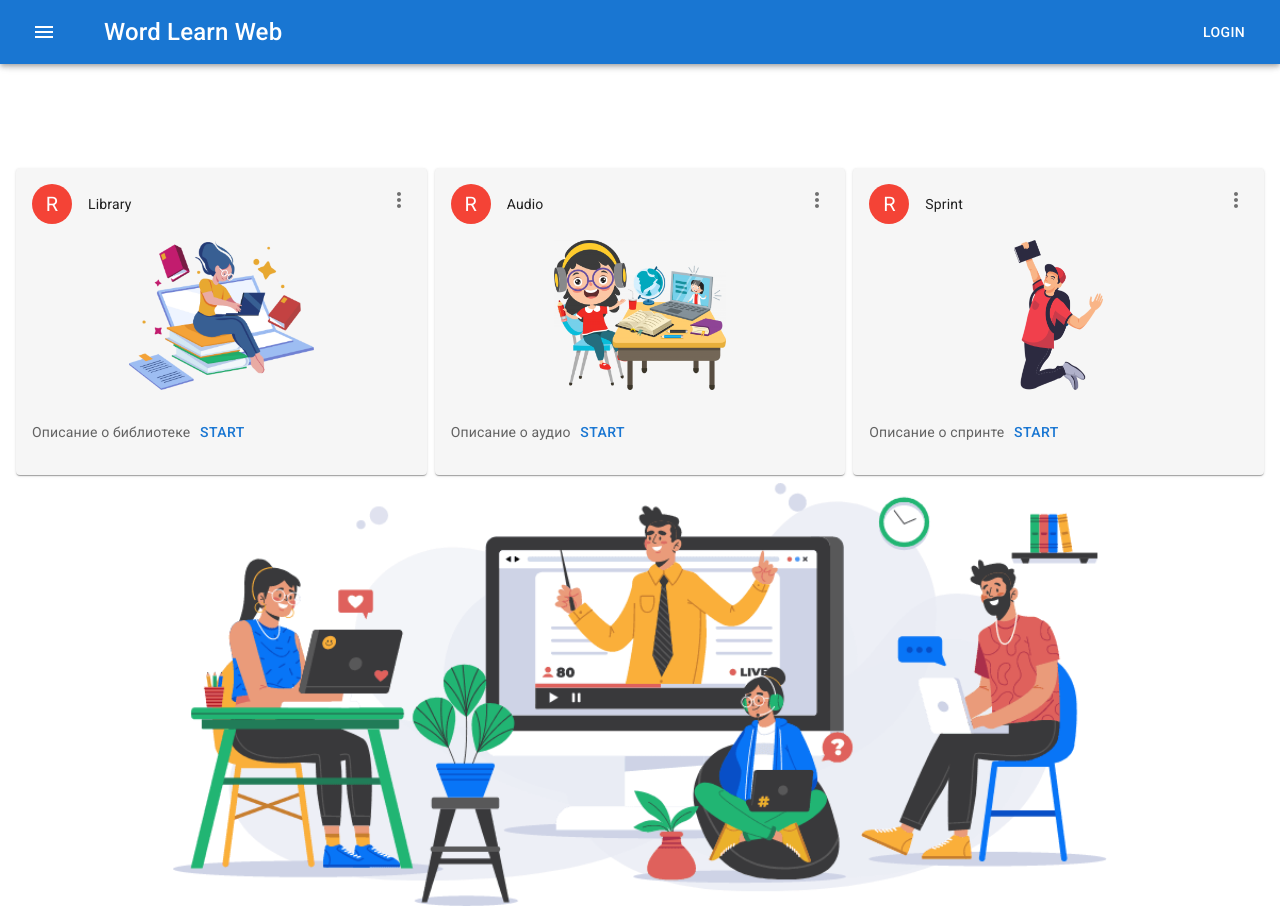
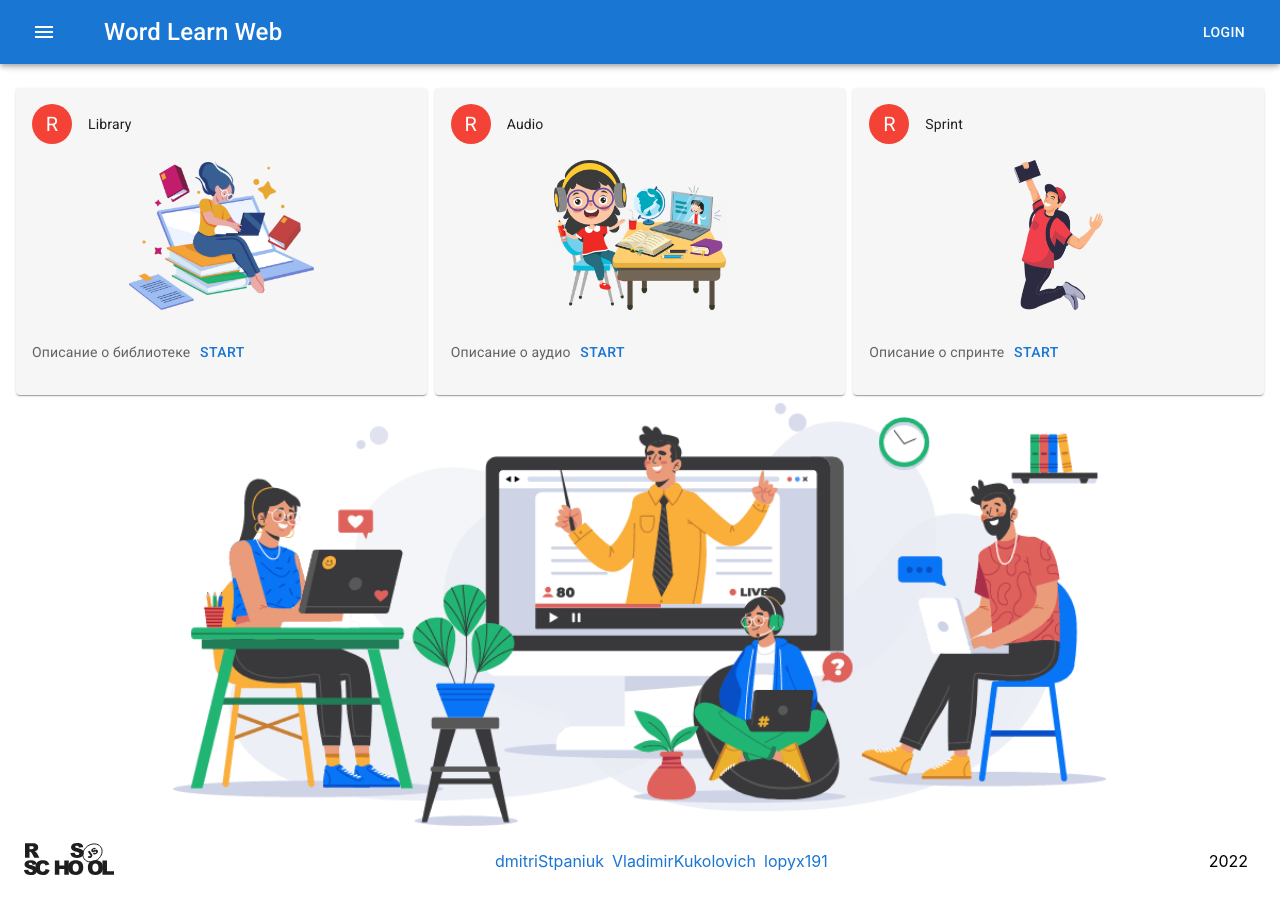
Before and after one commit to dmitriStpaniuk/rslang, a React (Create React App) app: page / in a window 1280 px wide. After the commit the page ends 895 px from the top, so only its background shows below. Built offline with nearby package versions, Linux system fonts and the light colour scheme.

Commit message:
add: footer

```diff
--- a/index.d.ts
+++ b/index.d.ts
@@ -3,8 +3,8 @@ declare module '@emotion/react' {
   export interface Theme extends MuiTheme {}
   declare module '*.png';
   declare module '*.mp3';
+  declare module '*.svg';
 }
 declare module '*.jpg';
 declare module '*.avif';
 declare module '*.webp';
-declare module '*.svg';
--- a/src/App.js
+++ b/src/App.js
@@ -1,8 +1,11 @@
+import { Footer } from "./components/Footer";
 import { Headers } from "./components/Headers.tsx";
 
 function App() {
   return (
+    <>
       <Headers />
+    </>
   );
 }
 
--- /dev/null
+++ b/src/components/Footer.tsx
@@ -0,0 +1,35 @@
+import { Grid, Link, Paper } from "@mui/material";
+import rsSchool from "./assets/img/rs_school.svg";
+
+const dateTeam = [
+  { name: "dmitriStpaniuk", url: "https://github.com/dmitriStpaniuk" },
+  { name: "VladimirKukolovich", url: "https://github.com/VladimirKukolovich" },
+  { name: "lopyx191", url: "https://github.com/lopyx191" },
+];
+
+export const Footer = () => {
+  return (
+
+      <Grid
+        container
+        alignItems=" center"
+        justifyContent="space-between"
+        sx={{ p: 2 }}
+      >
+        <Grid item>
+          <img src={rsSchool} alt="rsSchool" />
+        </Grid>
+        <Grid display="flex" gap={1}  flexWrap={'wrap'}>
+          {dateTeam.map((user) => (
+            <Grid key={user.name} item>
+              <Link href={user.url} underline="hover">
+                {user.name}
+              </Link>
+            </Grid>
+          ))}
+        </Grid>
+        <Grid>2022</Grid>
+      </Grid>
+
+  );
+};
--- a/src/components/Headers.tsx
+++ b/src/components/Headers.tsx
@@ -38,7 +38,7 @@ export const Headers = () => {
 
   const getList = () => (
     <div style={{ width: 250 }} onClick={() => setOpen(false)}>
-      {data.map((item, index) => (
+      {data.map((item) => (
         <div key={item.name}>
           {item.isPrivate
             ? <PrivateNavMenuItem path={item.path} icon={item.icon} name={item.name} />
--- a/src/components/Main.tsx
+++ b/src/components/Main.tsx
@@ -11,10 +11,11 @@ import { SignIn } from './registration/SignIn';
 import { Textbook } from './textbook/Textbook';
 import { SprintGame } from './games/sprint/SprintGame';
 import { AudioChallehgeGame } from "./games/audio-challenge/AudioChallengeGame";
+import { Footer } from "./Footer";
 
 const Placeholder = () => (
   <Grid
-    sx={{ p: 2, mt: 10 }}
+    sx={{pr: 2, pl: 2, mt: 2 }}
     container
     maxWidth={"1900px"}
     spacing={1}
@@ -37,6 +38,7 @@ const Placeholder = () => (
     <Grid item xs={false} md={9} display={{ xs: "none", sm: "block" }}>
       <CardMedia component="img" image={mainImg} alt="main-img" />
     </Grid>
+    <Footer />
   </Grid>
 );
 export const Main = () => {
--- a/src/components/cards/CardMain.tsx
+++ b/src/components/cards/CardMain.tsx
@@ -3,11 +3,9 @@ import CardHeader from '@mui/material/CardHeader';
 import CardMedia from '@mui/material/CardMedia';
 import CardContent from '@mui/material/CardContent';
 import Avatar from '@mui/material/Avatar';
-import IconButton from '@mui/material/IconButton';
 import Typography from '@mui/material/Typography';
 import { red } from '@mui/material/colors';
 import { Button } from '@mui/material';
-import MoreVertIcon from '@mui/icons-material/MoreVert';
 import { Link as RouterLink } from 'react-router-dom';
 
 type CardMainProps = {
@@ -25,13 +23,7 @@ export const CardMain = ({ img, title, discription, src }: CardMainProps) => {
             R
           </Avatar>
         }
-        action={
-          <IconButton aria-label="settings">
-            <MoreVertIcon />
-          </IconButton>
-        }
         title={title}
-      // subheader="September 14, 2016"
       />
       <CardMedia
         sx={{ objectFit: 'contain' }}
--- a/src/components/cards/CardTextbook.tsx
+++ b/src/components/cards/CardTextbook.tsx
@@ -193,6 +193,7 @@ export const CardTextbook = ({
           color: "white",
           border: "1px solid white",
           borderRadius: "10px",
+          height:'100%',
           width: {
             md: "65%",
             sm: "100%",
--- a/src/components/textbook/Textbook.tsx
+++ b/src/components/textbook/Textbook.tsx
@@ -1,4 +1,4 @@
-import { Grid, Pagination } from "@mui/material";
+import { Button, Grid, Pagination } from "@mui/material";
 import axios from "axios";
 import { useEffect, useState } from "react";
 import { useLocation, useSearchParams } from "react-router-dom";
@@ -9,6 +9,9 @@ import { alfaBackground } from "./alfaBackground";
 import { User, useUser } from "../UserProvider";
 import { getUserWords, WordUser } from "../dictionary/Dictionary";
 import { SaidMenuDifficultLevel } from "./SaidMenuDifficultLevel";
+import AgricultureIcon from "@mui/icons-material/Agriculture";
+import HeadphonesIcon from "@mui/icons-material/Headphones";
+import { Link as RouterLink } from "react-router-dom";
 
 export type Word = {
   audio: string;
@@ -89,7 +92,6 @@ export const Textbook = () => {
   const lewelDiff = location.pathname.split("/").at(-1);
   const page = searchParams.get("page") || "1";
 
-
   useEffect(() => {
     if (user) {
       getUserWords(user.id).then((words) => {
@@ -154,7 +156,6 @@ export const Textbook = () => {
       setDifficultWords((difficultWords) =>
         difficultWords?.concat(newDifficultWord)
       );
-
     }
   };
 
@@ -163,7 +164,6 @@ export const Textbook = () => {
       setDifficultWords((difficultWords) =>
         difficultWords?.filter((card) => card.wordId !== cardId)
       );
-
     }
   };
 
@@ -236,7 +236,6 @@ export const Textbook = () => {
                 handleAddDifficult={handleAddDifficult}
                 handleDeleteDifficult={handleDeleteDifficult}
                 handleLearnWord={handleLearnWord}
-
               />
             );
           })}
@@ -260,9 +259,20 @@ export const Textbook = () => {
             />
           </Stack>
         </Grid>
-        <Grid item md={10} justifyContent="center" sx={{ pb: 2 }}>
-          <Grid item>Аудиовызов</Grid>
-          <Grid item>Спринт</Grid>
+        <Grid item md={10} justifyContent="center" sx={{ pb: 2, mt: 1 }}>
+          {/* <RouterLink to={`audio/level/${lewelDiff}`}> */}
+            <Button
+              // path={`audio/level/${lewelDiff}`}
+              sx={{ mr: 1 }}
+              variant="contained"
+              startIcon={<AgricultureIcon />}
+            >
+              Sprint
+            </Button>
+          {/* </RouterLink> */}
+          <Button variant="contained" startIcon={<HeadphonesIcon />}>
+            Audio challenge
+          </Button>
         </Grid>
       </Grid>
     </Grid>
```
Also changed, not shown: src/components/assets/img/rs_school.svg (added).
